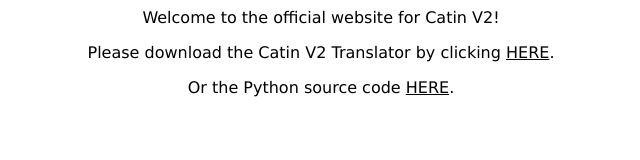
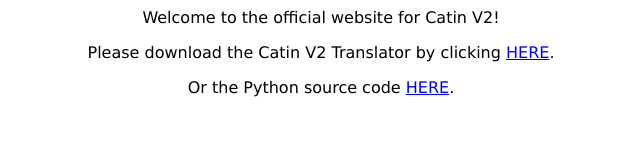
Before and after one commit to guacaplushy/Catin-V2, a plain HTML site: page index.html in a window 1280 px wide. Shown: the whole page, without its empty margins (319-959 px from the left). Drawn offline with Linux system fonts and the light colour scheme.

Commit message:
Update index.html

```diff
--- a/index.html
+++ b/index.html
@@ -1,3 +1,3 @@
 <center><p style="font-family:verdana">Welcome to the official website for Catin V2!</h1></center>
-<center><p style="font-family:verdana">Please download the Catin V2 Translator by clicking <a style="color:black" href=https://github.com/guacaplushy/Catin-V2/releases/download/1.0/CatinV2.exe>HERE</a>.</h2></center>
-<center><p style="font-family:verdana">Or the Python source code <a style="color:black" href=https://github.com/guacaplushy/Catin-V2/releases/download/1.0/CatinV2.py>HERE</a>.</h2></center>
+<center><p style="font-family:verdana">Please download the Catin V2 Translator by clicking <a href=https://github.com/guacaplushy/Catin-V2/releases/download/1.0/CatinV2.exe>HERE</a>.</h2></center>
+<center><p style="font-family:verdana">Or the Python source code <a href=https://github.com/guacaplushy/Catin-V2/releases/download/1.0/CatinV2.py>HERE</a>.</h2></center>
```
